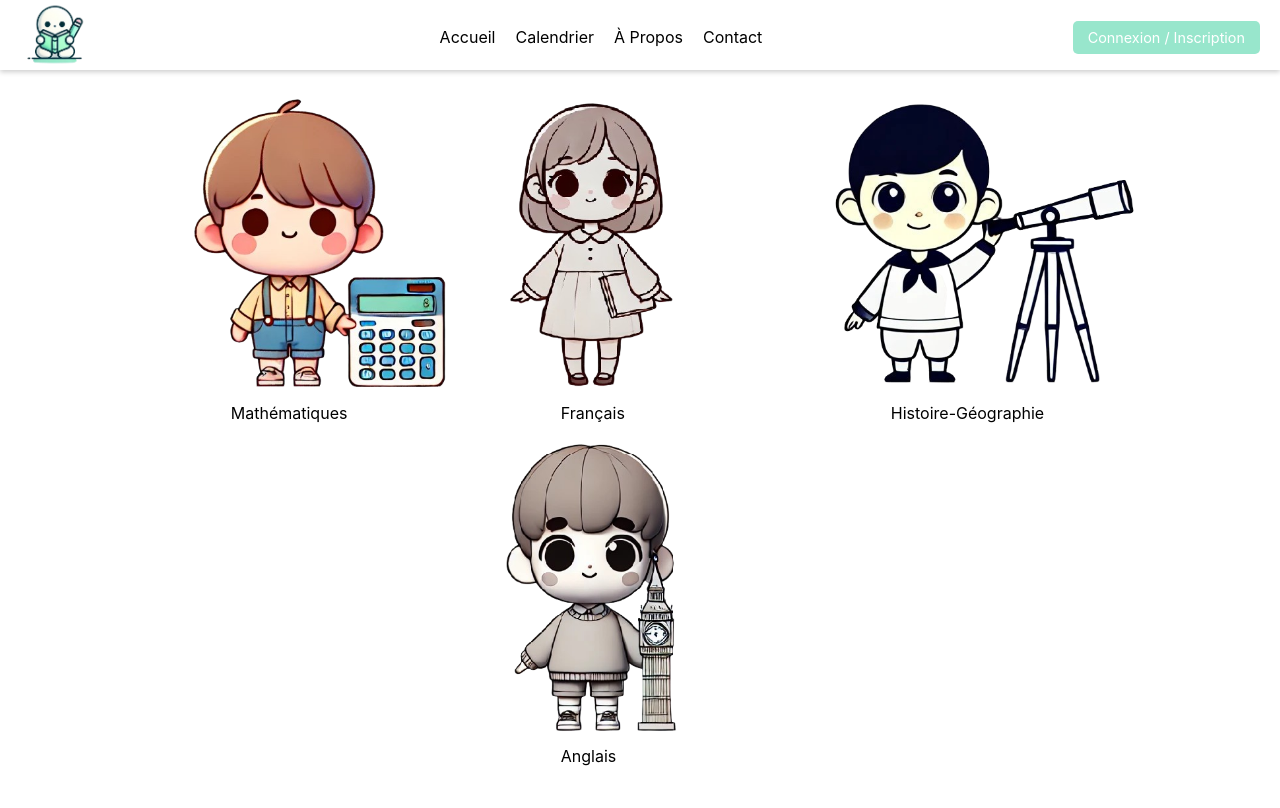
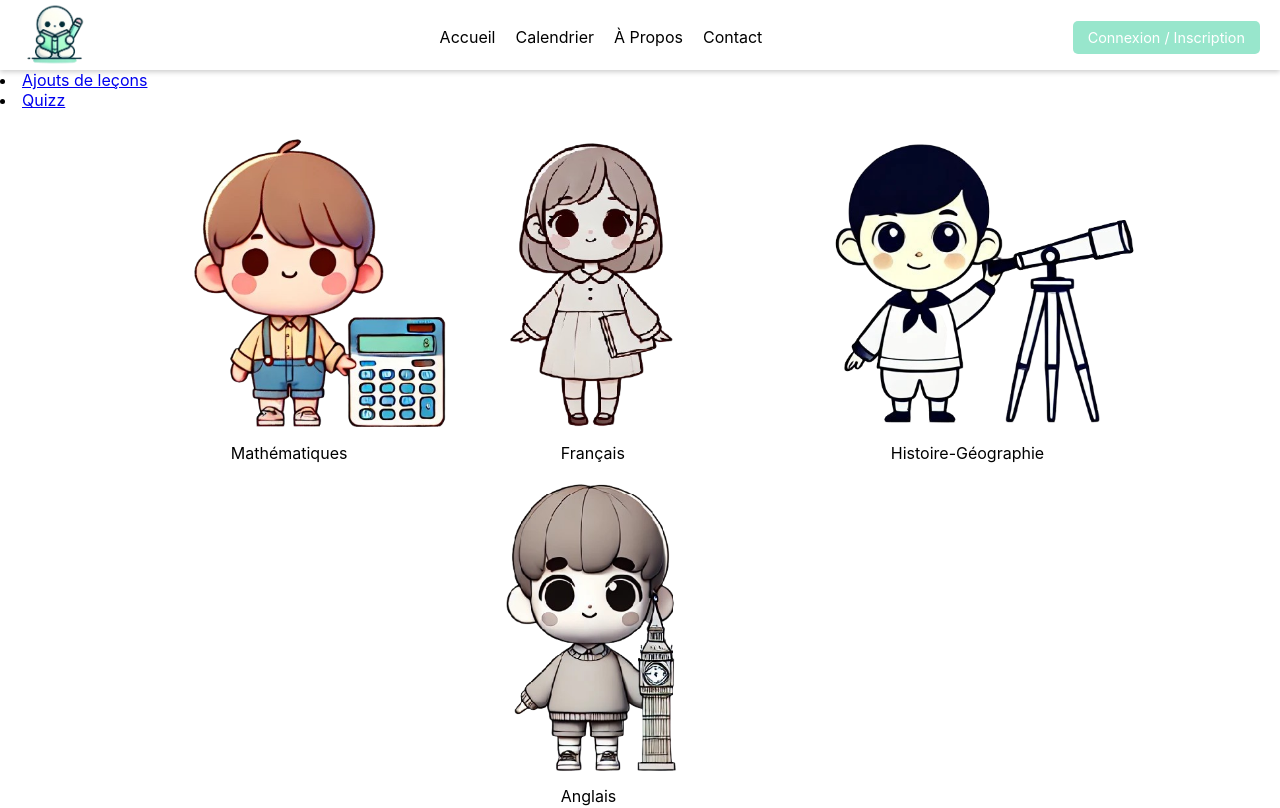
Before and after one commit to PIROSS-Dynamics/Schoolo-front, a React (Create React App) app: page / in a window 1280 px wide. Shown: the top 808 px of the page. Built offline with nearby package versions, Linux system fonts and the light colour scheme.

Commit message:
Boutons temporaires pour accéder aux features dans app.js

```diff
--- a/src/App.js
+++ b/src/App.js
@@ -22,6 +22,8 @@ function App() {
 
           <Route path="/" element={
             <div>
+              <li><a href="/lessons/add">Ajouts de leçons</a></li>
+              <li><a href="/quizz">Quizz</a></li>
               <SubjectChoice/>
               <UploadImage />
             </div>
```
